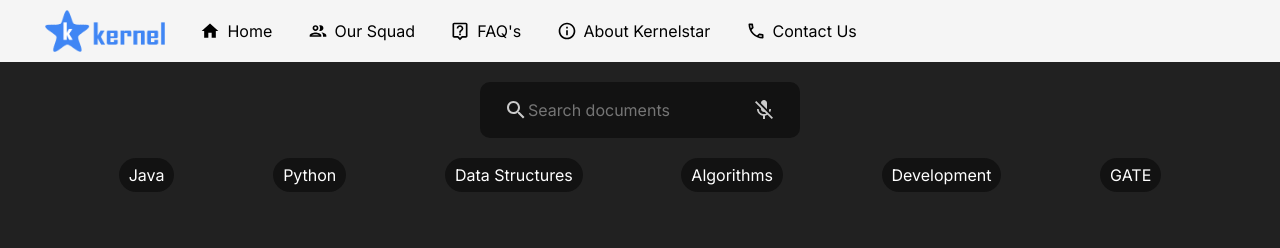
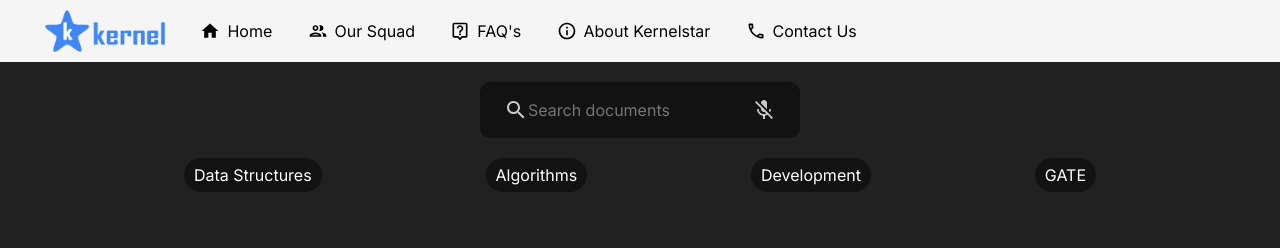
Before and after one commit to spectrebond/kernelstar, a React (Create React App) app: page /docs in a window 1280 px wide. Shown: the top 248 px of the page. Built offline with nearby package versions, Linux system fonts and the light colour scheme; no server answers.

Commit message:
adding Searching feature in documents

```diff
--- a/src/Documents.js
+++ b/src/Documents.js
@@ -76,14 +76,6 @@ useEffect(() => {
 
   const tags = [
     {
-      tagname: "Java",
-      value: "java"
-    },
-    {
-      tagname: "Python",
-      value: "python"
-    },
-    {
       tagname: "Data Structures",
       value: "data structures"
     },
```
